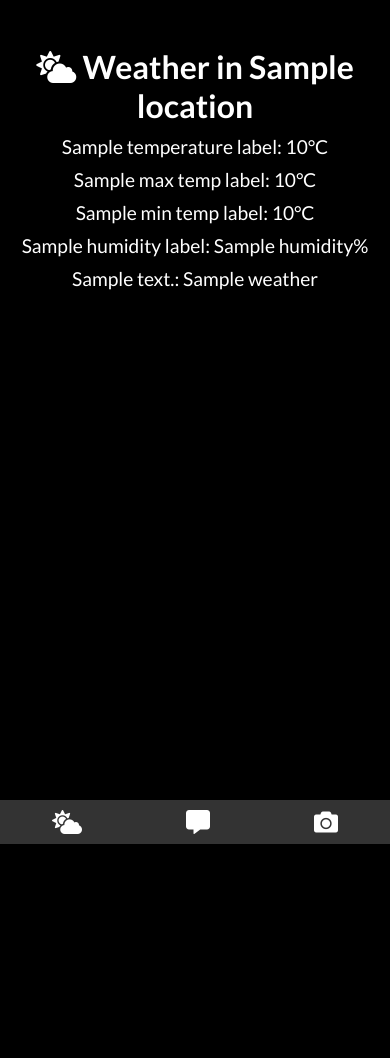
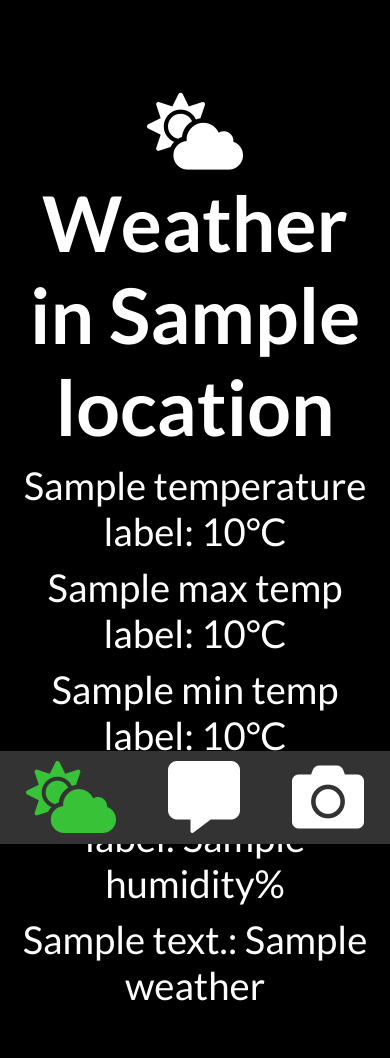
Before and after one commit to sherwinvishesh/Project-Atharv, a Flask app: template templates/result.html in a window 390 px wide. Before the commit the page ends 844 px from the top, so only its background shows below. Run offline with Flask 2, Linux system fonts and the light colour scheme; the template is opened without the code that fills it: most values are stand-ins (such as "Sample title", 1, 10 or a date in 2020).

Commit message:
Update styles-result.css

```diff
--- a/static/styles-result.css
+++ b/static/styles-result.css
@@ -14,14 +14,16 @@ body {
 .weather-section {
     text-align: center;
     margin-bottom: 30px;
+    font-size: 2em;
 }
 
 .analysis-section {
     text-align: center;
+
 }
 
 h2 {
-    font-size: 2em;
+    font-size: 2.4em;
     margin-bottom: 10px;
 }
 
@@ -72,6 +74,7 @@ button:hover {
     display: flex;
     justify-content: space-around;
     padding: 10px 0;
+    font-size: 3em;
 }
 
 .menu-item {
@@ -93,7 +96,7 @@ button:hover {
 }
 
 .chat-box {
-    max-height: 500px;
+    max-height: 60vh;
     overflow-y: auto;
     background-color: #000;
     padding: 10px;
@@ -167,3 +170,18 @@ button, #loading-spinner-text, #loading-spinner-image {
     width: auto; /* This will maintain the aspect ratio of the GIF */
     display: none; /* Start with the spinner hidden */
 }
+
+.menu-item.active i {
+    color: #38c238; /* Light green color for the active icon */
+}
+
+
+@media (max-width: 768px) {
+    .chat-box {
+        max-height: 80vh;
+    }
+    .analysis-section {
+
+        font-size: 1.5em;
+    }
+}
```
